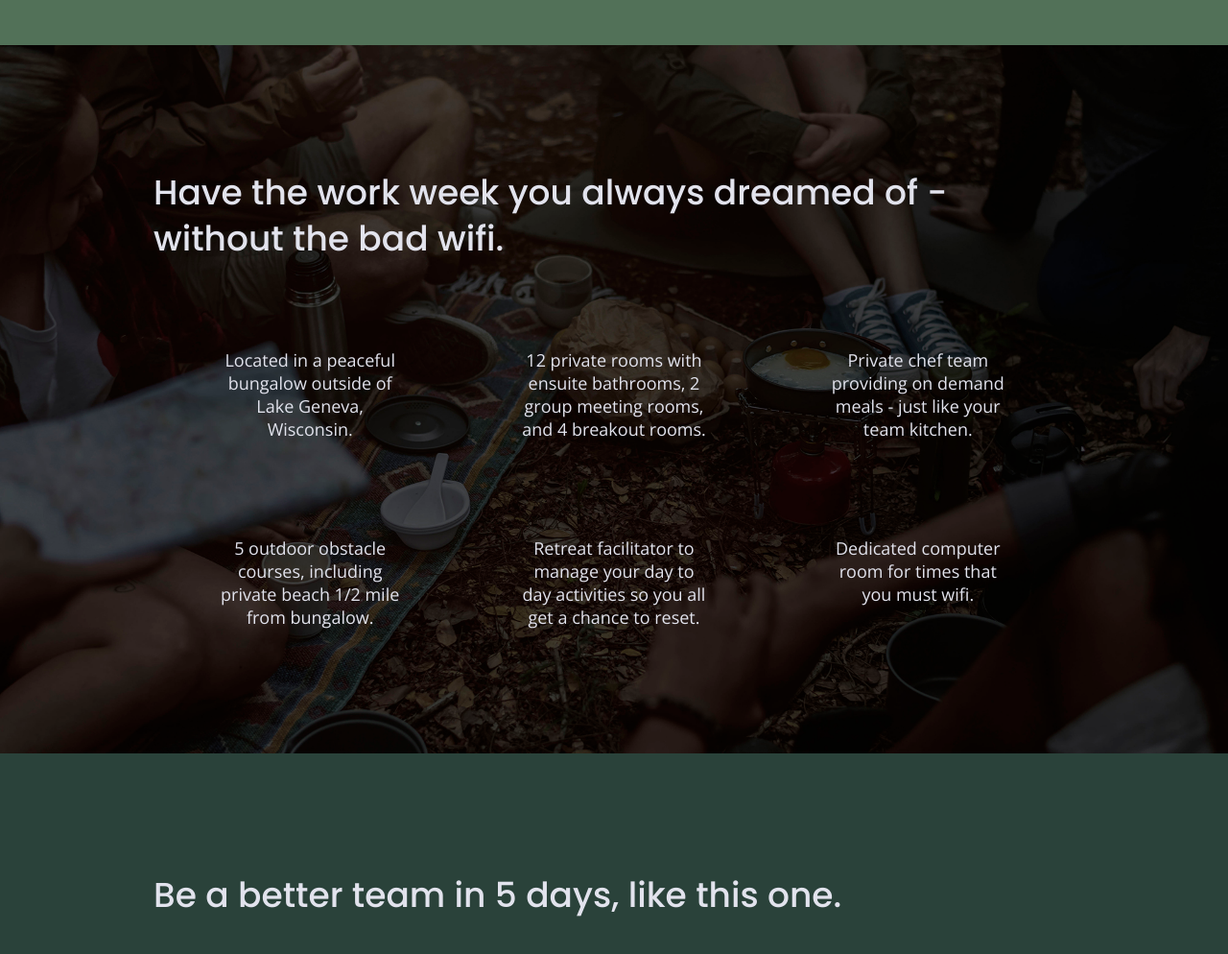
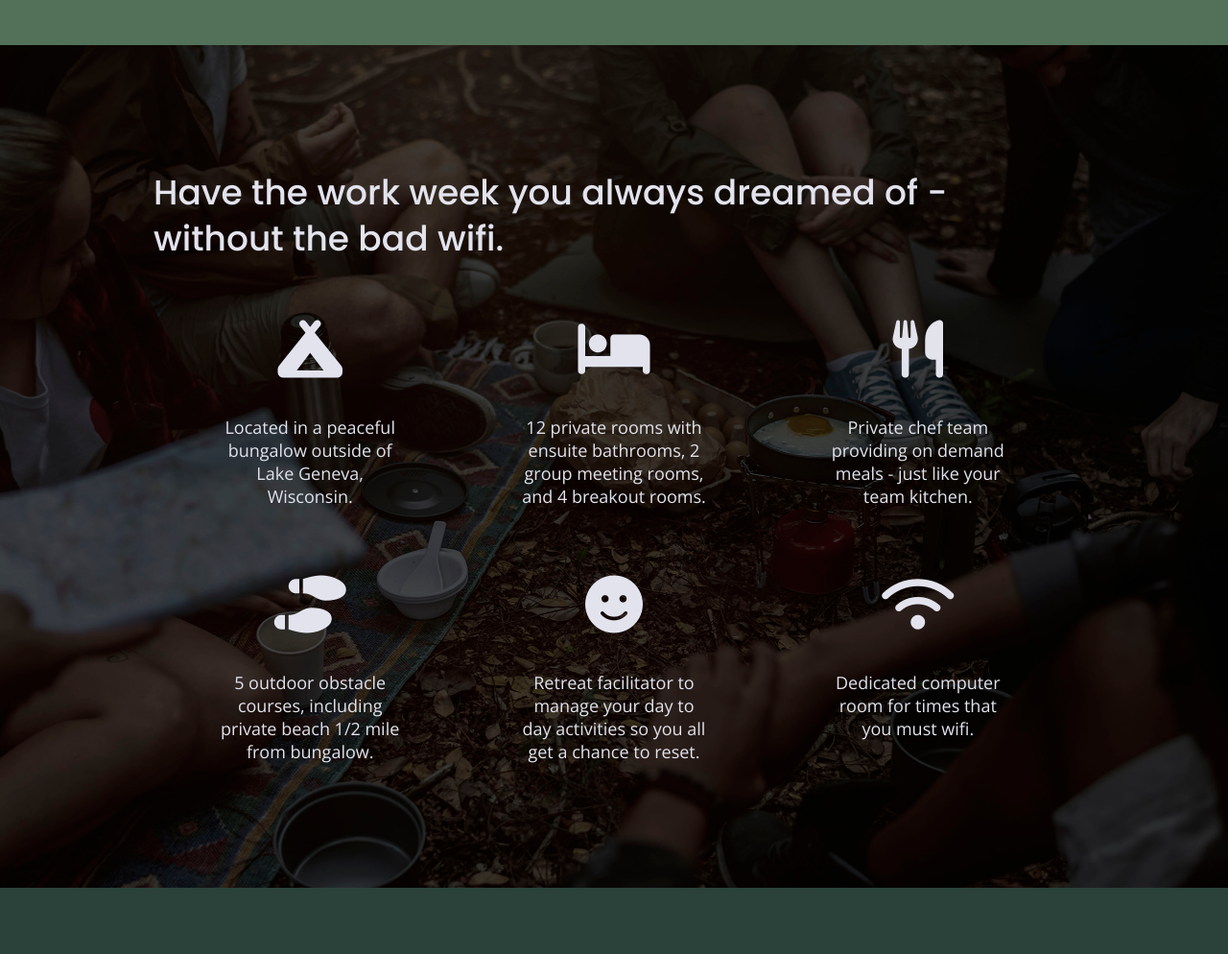
Before and after one commit to shirzadi-a/unplugged-site, a website built with Parcel: page index.html in a window 1280 px wide. Shown: the part 847-1841 px from the top of the page at 96% size. Built offline with nearby package versions, Linux system fonts and the light colour scheme.

Commit message:
Added feature icons

```diff
--- a/css/main.css
+++ b/css/main.css
@@ -290,7 +290,6 @@ input[type=button] {
   justify-content: center;
   background: url(../img/unplugged-retreat-features.jpg) center no-repeat #333;
   background-size: cover;
-  min-height: 500px;
 }
 
 .features h2 {
@@ -302,7 +301,6 @@ input[type=button] {
   justify-content: center;
   align-items: flex-start;
   flex-flow: row wrap;
-
 }
 
 .features article {
@@ -310,13 +308,14 @@ input[type=button] {
   margin: 30px 0;
 }
 
+.fontawesome-icon {
+  font-size: 3.75em;
+  padding-bottom: 40px;
+}
+
 .features p {
   margin: 0;
   text-align: center;
-}
-
-.fontawesome-icon {
-  padding-bottom: 40px;
 }
 
 /* Reviews */
@@ -563,6 +562,10 @@ input[type=button] {
     align-items: center;
     flex-flow: column wrap;
     flex-basis: 50%;
+  }
+
+  .fontawesome-icon {
+    padding-bottom: 30px;
   }
 
   .features-item-description {
--- a/index.html
+++ b/index.html
@@ -18,6 +18,7 @@
 
   <link rel="stylesheet" href="css/normalize.css">
   <link rel="stylesheet" href="css/main.css">
+  <script src="https://kit.fontawesome.com/1836074026.js" crossorigin="anonymous"></script>
 
   <!-- Google Fonts -->
   <link rel="preconnect" href="https://fonts.googleapis.com">
@@ -76,31 +77,43 @@
         <h2>Have the work week you always dreamed of - without the bad wifi.</h2>
         <div class="features-items">
           <article>
-            <p class="fontawesome-icon"></p>
+            <p class="fontawesome-icon">
+              <i class="fas fa-campground"></i>
+            </p>
             <p class="features-item-description">Located in a peaceful bungalow outside of Lake Geneva, Wisconsin.</p>
           </article>
           <article>
-            <p class="fontawesome-icon"></p>
+            <p class="fontawesome-icon">
+              <i class="fas fa-bed"></i>
+            </p>
             <p class="features-item-description">12 private rooms with ensuite bathrooms, 2 group meeting rooms, and 4
               breakout rooms.</p>
           </article>
           <article>
-            <p class="fontawesome-icon"></p>
+            <p class="fontawesome-icon">
+              <i class="fas fa-utensils"></i>
+            </p>
             <p class="features-item-description">Private chef team providing on demand meals - just like your team
               kitchen.</p>
           </article>
           <article>
-            <p class="fontawesome-icon"></p>
+            <p class="fontawesome-icon">
+              <i class="fas fa-shoe-prints"></i>
+            </p>
             <p class="features-item-description">5 outdoor obstacle courses, including private beach 1/2 mile from
               bungalow.</p>
           </article>
           <article>
-            <p class="fontawesome-icon"></p>
+            <p class="fontawesome-icon">
+              <i class="fas fa-smile"></i>
+            </p>
             <p class="features-item-description">Retreat facilitator to manage your day to day activities so you all get
               a chance to reset.</p>
           </article>
           <article>
-            <p class="fontawesome-icon"></p>
+            <p class="fontawesome-icon">
+              <i class="fas fa-wifi"></i>
+            </p>
             <p class="features-item-description">Dedicated computer room for times that you must wifi.</p>
           </article>
         </div>
```
Also changed, not shown: about/index.html (+1 -0 lines), faq/index.html (+1 -0 lines).
